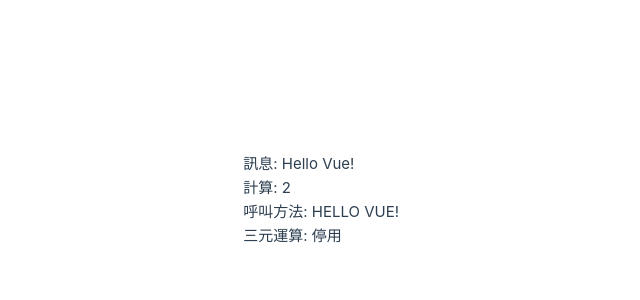
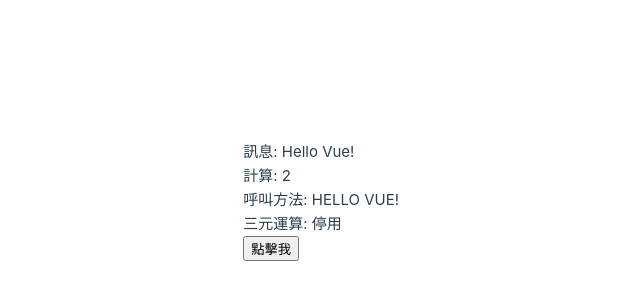
Before and after one commit to idben/EEIT215_20260413, a Vue app in the folder test001/: page / in a window 1280 px wide. Shown: the part 200-500 px from the top of the page, without its empty margins (241-881 px from the left). Built offline with nearby package versions, Linux system fonts and the light colour scheme.

Commit message:
Test03 isActive加上按鈕控制

```diff
--- a/test001/src/Test03.vue
+++ b/test001/src/Test03.vue
@@ -1,6 +1,8 @@
 <script setup>
+import { ref } from 'vue';
+
 const message = 'Hello Vue!'
-const isActive = false
+const isActive = ref(false)
 </script>
 <template>
     <div>
@@ -8,6 +10,7 @@
         <p>計算: {{1+1}}</p>
         <p>呼叫方法: {{message.toUpperCase()}}</p>
         <p>三元運算: {{ isActive ? "啟用": "停用"}}</p>
+        <button v-on:click="isActive = !isActive">點擊我</button>
     </div>
 </template>
 <style scoped></style>
```
